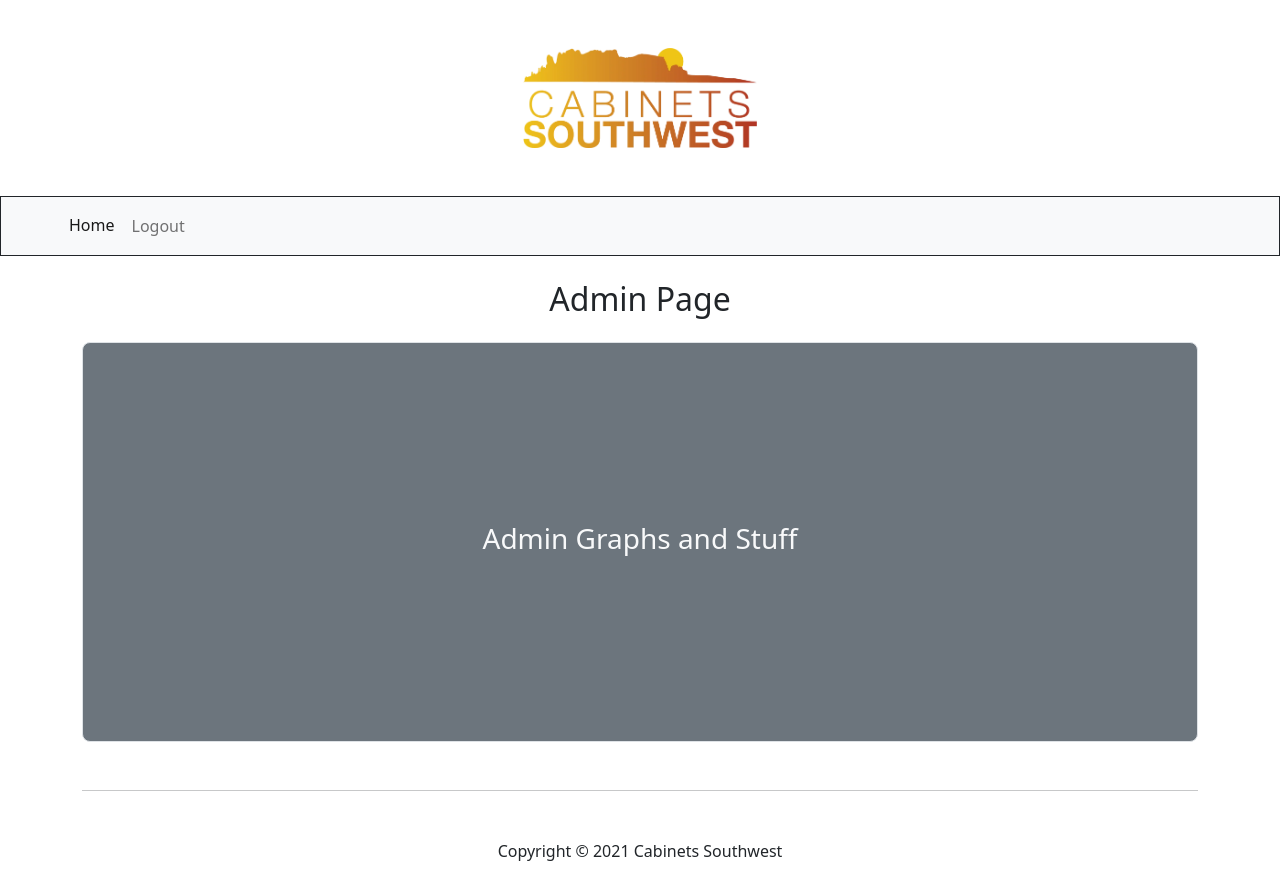
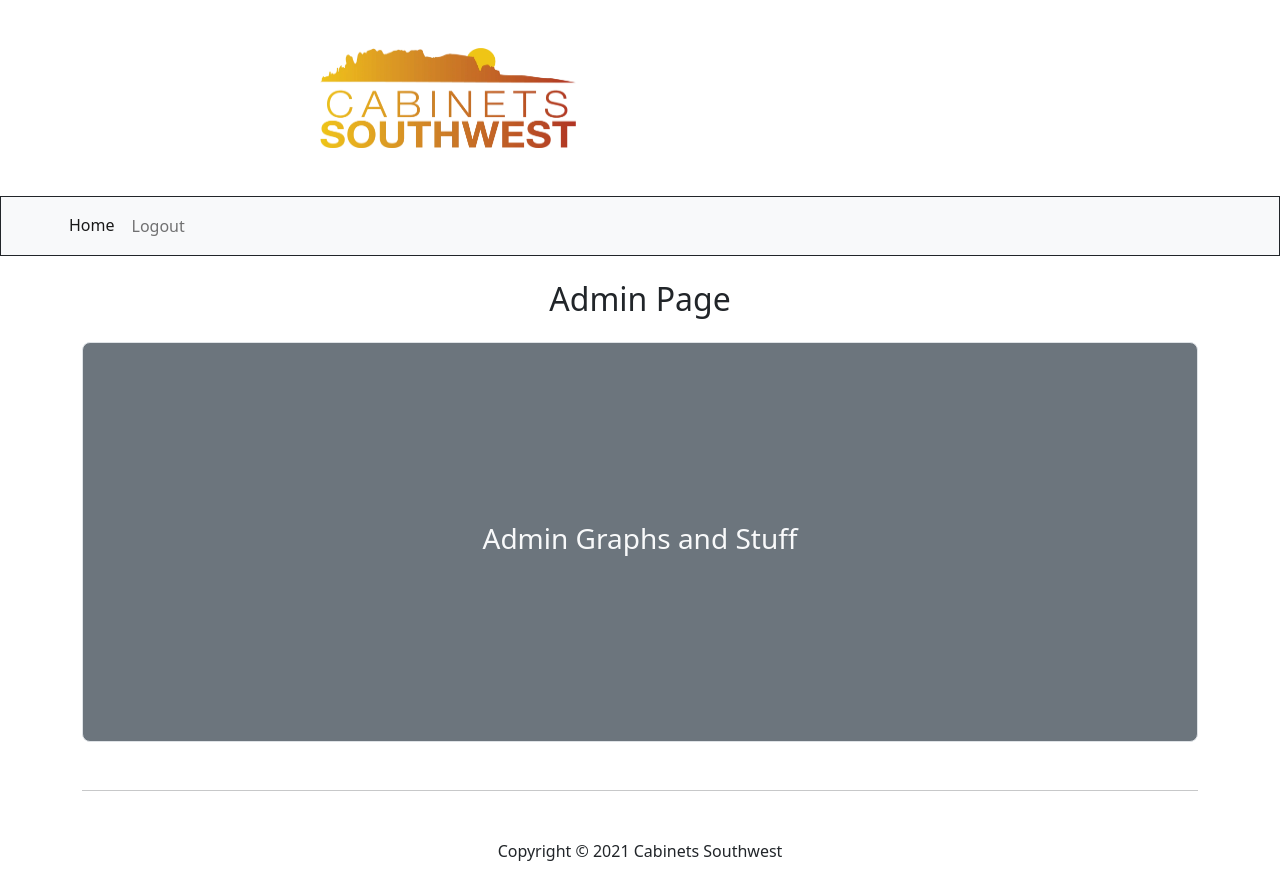
Before and after one commit to devcabinetssouthwest/cabinets-southwest, a Next.js app: page /admin in a window 1280 px wide. Built offline with nearby package versions, Linux system fonts and the light colour scheme; no server answers; sample sign-in values are in the browser's storage.

Commit message:
Fixed admin portal image

```diff
--- a/pages/admin.js
+++ b/pages/admin.js
@@ -31,11 +31,12 @@ export default function Home() {
 
       <div className='col col-md-6 mx-auto position-relative mb-5 mx-auto mt-5' style={{minHeight:"100px"}}>
         <Image
-          src={'/swc_logo_final_color.webp'}
-          alt="logo"
-          objectFit={'contain'}
-          fill
-        />
+            src={'/swc_logo_final_color.webp'}
+            alt="logo"
+            objectFit={'contain'}
+            width = {256}
+            height = {100}
+          />
       </div>
 
 
```
